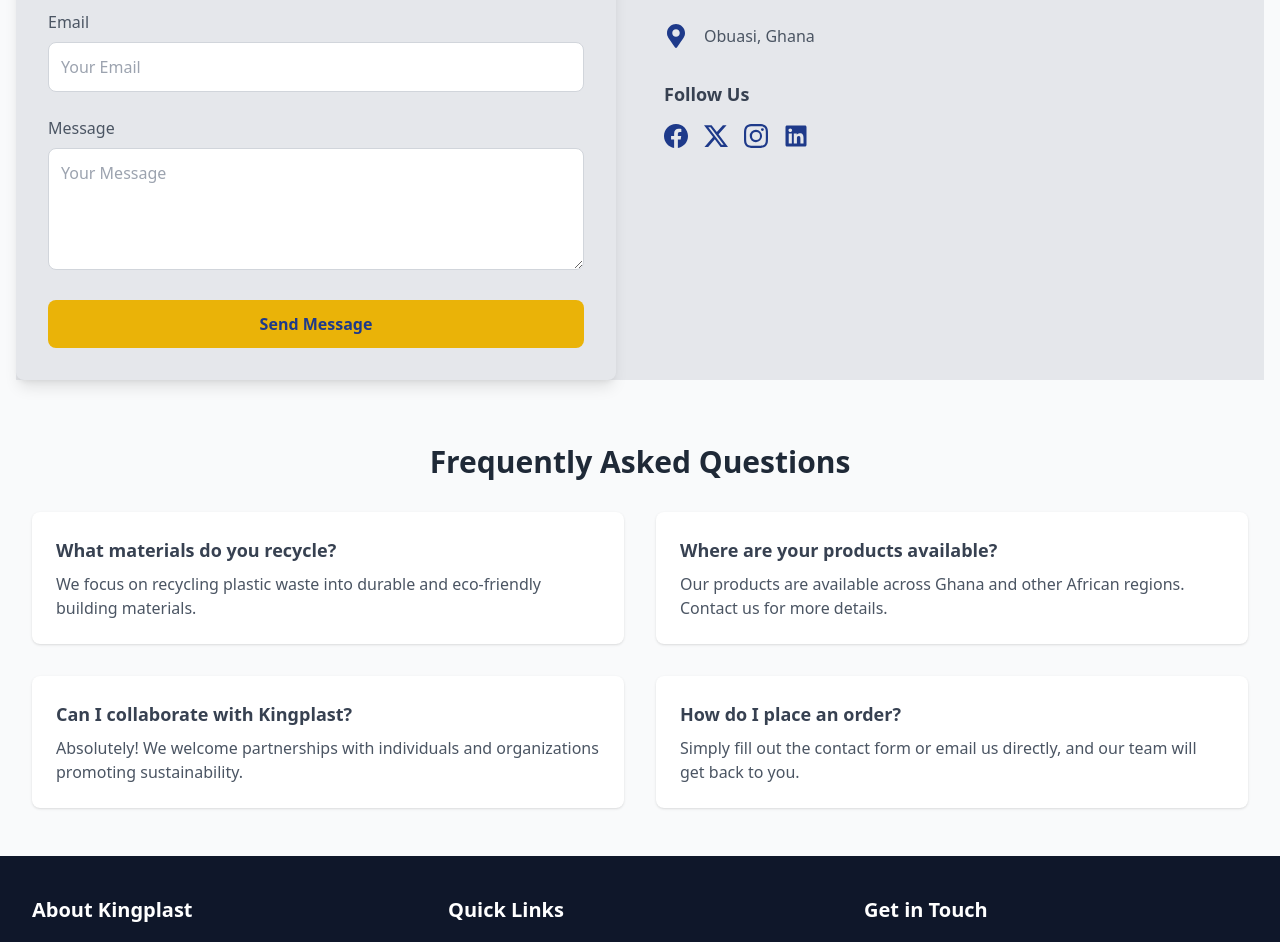
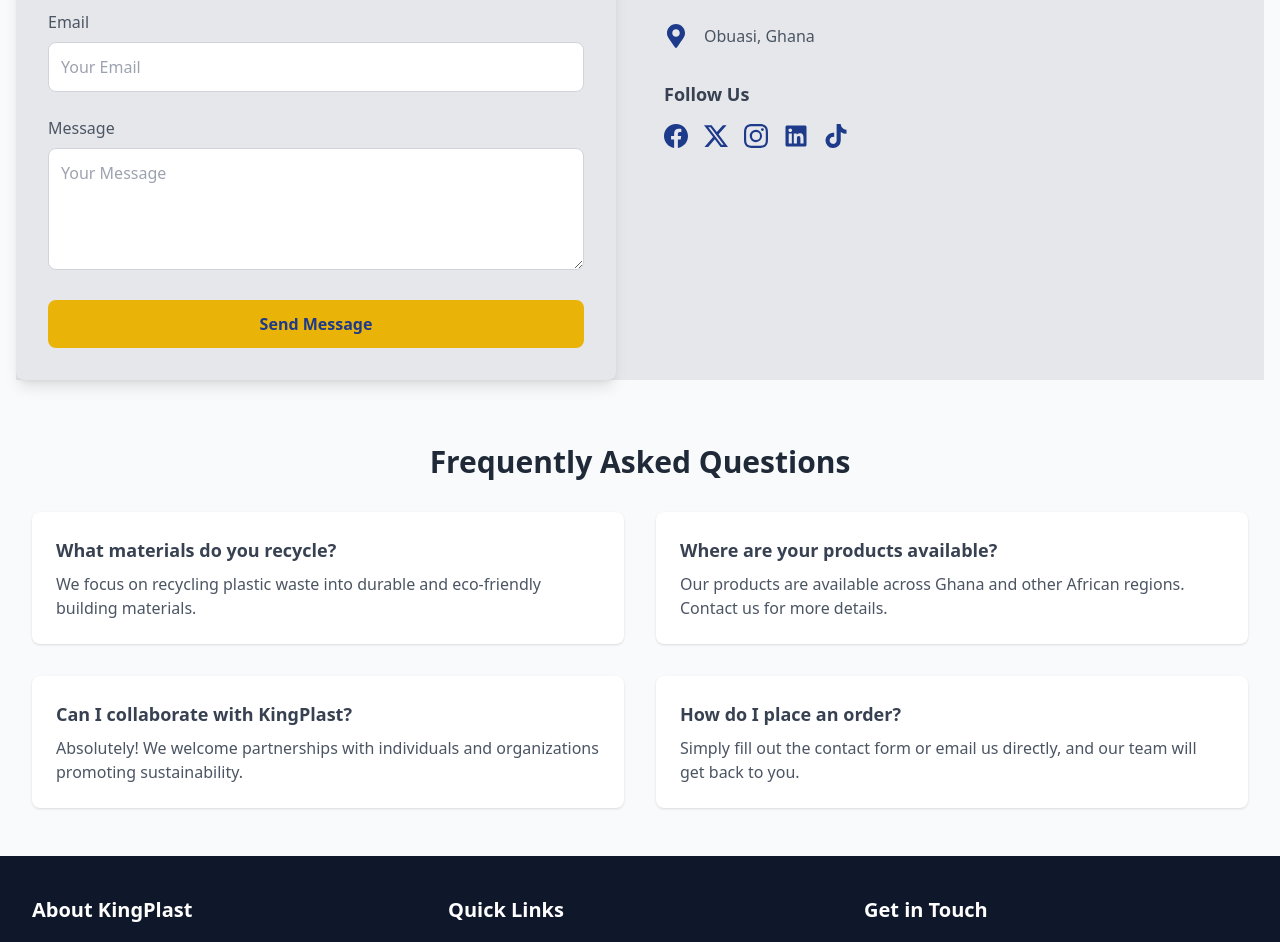
Before and after one commit to samankwah/kingplast, a React (Vite) app: page /contact in a window 1280 px wide. Shown: the part 484-1426 px from the top of the page. Built offline with nearby package versions, Linux system fonts and the light colour scheme.

Commit message:
refactor social icons

```diff
--- a/src/components/Footer.jsx
+++ b/src/components/Footer.jsx
@@ -8,7 +8,7 @@ function Footer() {
       <div className="container max-w-7xl mx-auto px-4 sm:px-6 lg:px-8 grid grid-cols-1 md:grid-cols-3 gap-8">
         {/* About Section */}
         <div>
-          <h3 className="text-xl font-semibold mb-4">About Kingplast</h3>
+          <h3 className="text-xl font-semibold mb-4">About KingPlast</h3>
           <p className="text-sm">
             KingPlast Limited Company recycles plastic waste into high-quality,
             affordable building materials. Join us in creating sustainable and
--- a/src/pages/ContactPage.jsx
+++ b/src/pages/ContactPage.jsx
@@ -1,6 +1,6 @@
 import { FaPhone, FaEnvelope, FaMapMarkerAlt } from "react-icons/fa";
 import { BsFacebook, BsTwitterX, BsInstagram } from "react-icons/bs";
-import { FaLinkedin } from "react-icons/fa";
+import { FaLinkedin, FaTiktok } from "react-icons/fa";
 
 function ContactPage() {
   return (
@@ -94,7 +94,7 @@ function ContactPage() {
               </h3>
               <div className="flex space-x-4">
                 <a
-                  href="https://facebook.com"
+                  href="https://web.facebook.com/profile.php?id=61569529484943"
                   target="_blank"
                   rel="noopener noreferrer"
                   className="text-blue-900 hover:text-blue-700 transition"
@@ -110,7 +110,7 @@ function ContactPage() {
                   <BsTwitterX size={24} />
                 </a>
                 <a
-                  href="https://instagram.com"
+                  href="https://www.instagram.com/kingplastlimitedcompany/"
                   target="_blank"
                   rel="noopener noreferrer"
                   className="text-blue-900 hover:text-blue-700 transition"
@@ -124,6 +124,14 @@ function ContactPage() {
                   className="text-blue-900 hover:text-blue-700 transition"
                 >
                   <FaLinkedin size={24} />
+                </a>
+                <a
+                  href="https://vm.tiktok.com/ZMkL54C5R/"
+                  target="_blank"
+                  rel="noopener noreferrer"
+                  className="text-blue-900 hover:text-blue-700 transition"
+                >
+                  <FaTiktok size={24} />
                 </a>
               </div>
             </div>
@@ -156,7 +164,7 @@ function ContactPage() {
             </div>
             <div className="bg-white shadow rounded-lg p-6">
               <h3 className="text-lg font-semibold text-gray-700 mb-2">
-                Can I collaborate with Kingplast?
+                Can I collaborate with KingPlast?
               </h3>
               <p className="text-gray-600">
                 Absolutely! We welcome partnerships with individuals and
```
